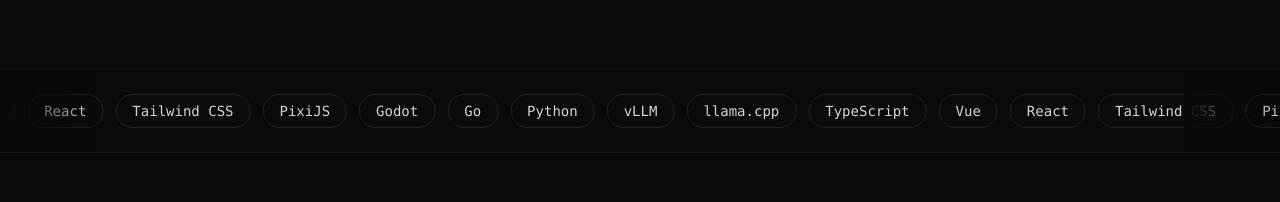
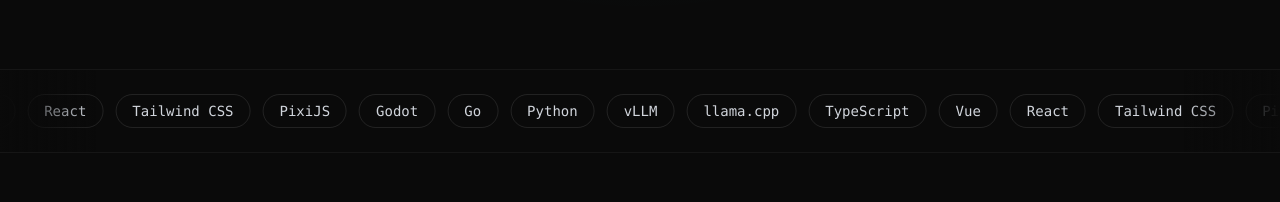
Before and after one commit to Kevin-Ratschinski/kevin-ratschinski.github.io, a Vue app: page / in a window 1280 px wide. Shown: the part 544-746 px from the top of the page. Built offline with nearby package versions, Linux system fonts and the light colour scheme.

Commit message:
fix: correct background gradient direction in TechMarquee component

```diff
--- a/src/components/TechMarquee.vue
+++ b/src/components/TechMarquee.vue
@@ -5,7 +5,7 @@
 <template>
   <section class="relative overflow-hidden border-y border-white/5 py-6" aria-label="Tech stack">
     <div class="pointer-events-none absolute inset-y-0 left-0 z-10 w-24 bg-linear-to-r from-[#0a0a0a] to-transparent" aria-hidden="true"></div>
-    <div class="pointer-events-none absolute inset-y-0 right-0 z-10 w-24 bg-linear-to-r from-[#0a0a0a] to-transparent" aria-hidden="true"></div>
+    <div class="pointer-events-none absolute inset-y-0 right-0 z-10 w-24 bg-linear-to-l from-[#0a0a0a] to-transparent" aria-hidden="true"></div>
 
     <div class="marquee-track flex w-max gap-3">
       <span
```
